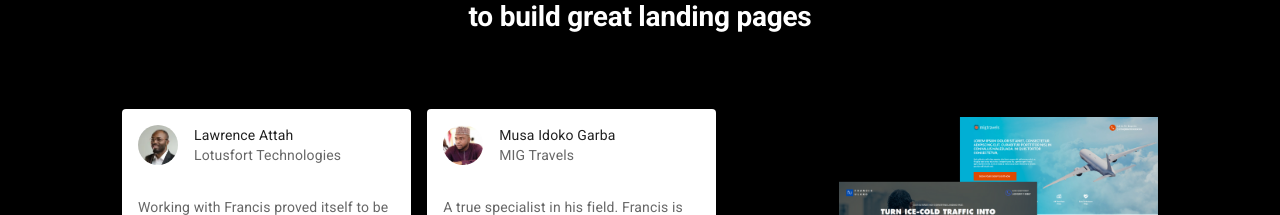
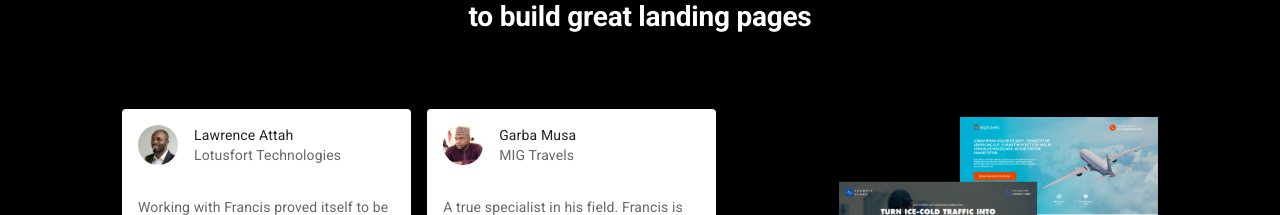
Before and after one commit to francisuloko/landing-page, a React (Create React App) app: page / in a window 1280 px wide. Shown: the part 4390-4605 px from the top of the page. Built offline with nearby package versions, Linux system fonts and the light colour scheme.

Commit message:
fix typo

```diff
--- a/src/components/Testimonials.js
+++ b/src/components/Testimonials.js
@@ -93,7 +93,7 @@ const testimonials = [
     message: `Working with Francis proved itself to be a real success for my Project. He's a very talented designer who is also very professional and proficient with his work. I'd recommend anyone to work with him.`,
   },
   {
-    client: "Musa Idoko Garba",
+    client: "Garba Musa",
     company: "MIG Travels",
     src: musa,
     message:
```
